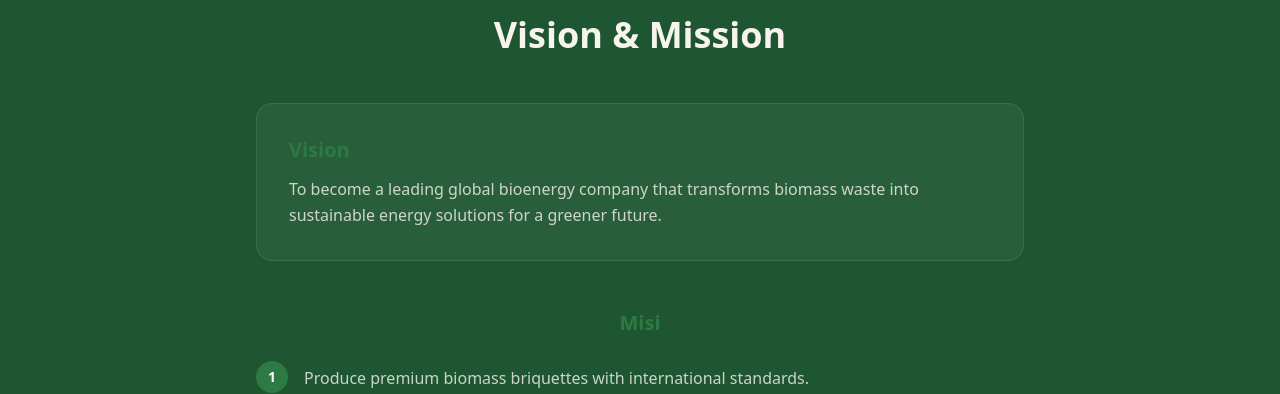
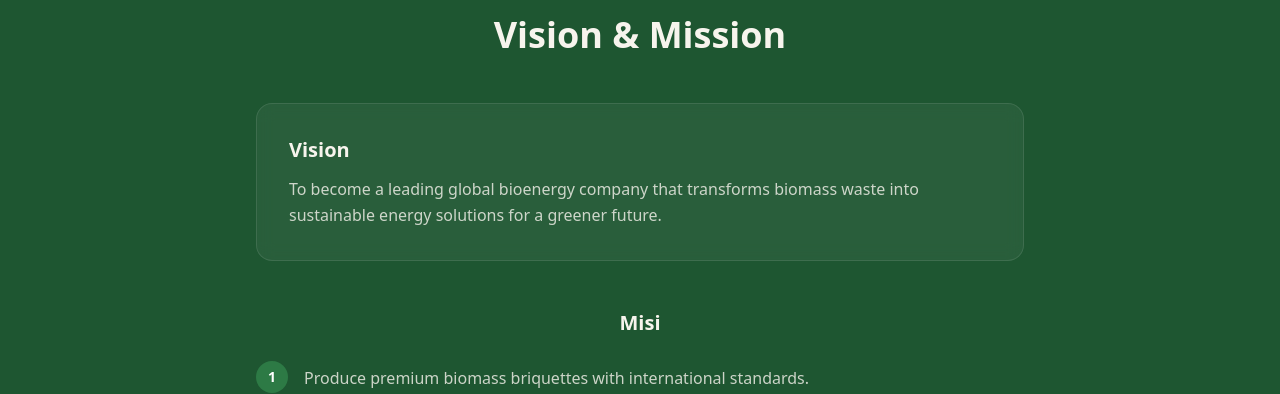
Before and after one commit to ecobrewbriquette-gif/eco-brew, a Next.js app: page /en/about in a window 1280 px wide. Shown: the part 840-1234 px from the top of the page. Built offline with nearby package versions, Linux system fonts and the light colour scheme.

Commit message:
Fix: warna font Visi Misi kontras di background gelap

```diff
--- a/app/[lang]/about/page.tsx
+++ b/app/[lang]/about/page.tsx
@@ -74,17 +74,17 @@ function VisiMisiSection({
   return (
     <Section dark>
       <Container>
-        <h2 className="mb-12 text-center text-3xl font-bold md:text-4xl">
+        <h2 className="mb-12 text-center text-3xl font-bold text-cream md:text-4xl">
           {dict.title}
         </h2>
         <div className="mx-auto mb-12 max-w-3xl rounded-2xl border border-white/10 bg-white/5 p-8 backdrop-blur-sm">
-          <h3 className="mb-3 text-xl font-semibold text-forest-light">
+          <h3 className="mb-3 text-xl font-semibold text-cream">
             {dict.visi.title}
           </h3>
           <p className="leading-relaxed text-cream/80">{dict.visi.content}</p>
         </div>
         <div className="mx-auto max-w-3xl">
-          <h3 className="mb-6 text-center text-xl font-semibold text-forest-light">
+          <h3 className="mb-6 text-center text-xl font-semibold text-cream">
             Misi
           </h3>
           <div className="space-y-4">
```
